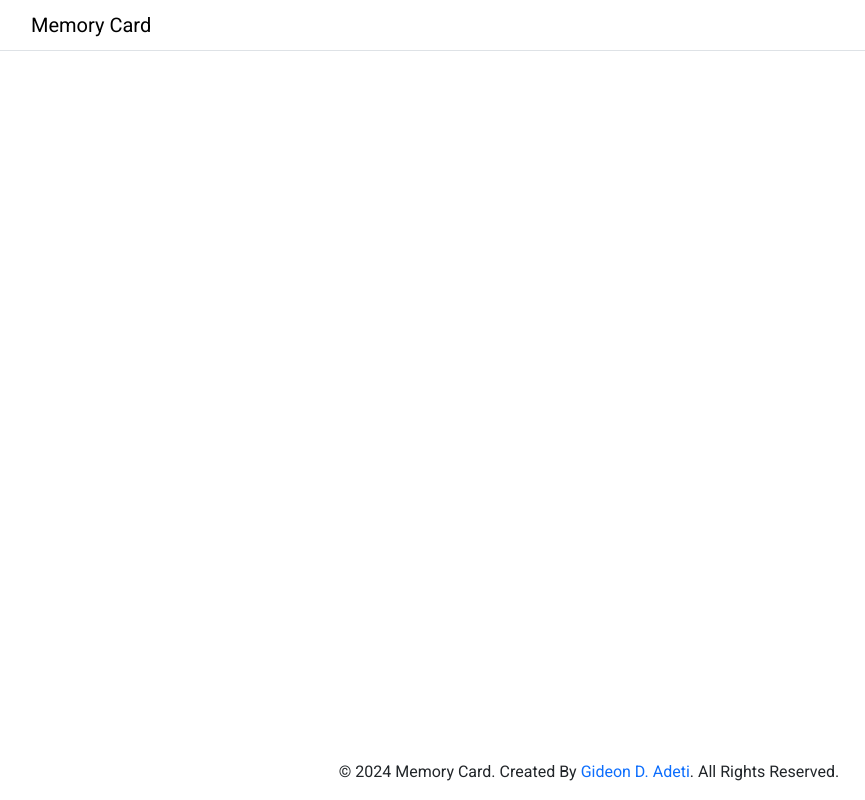
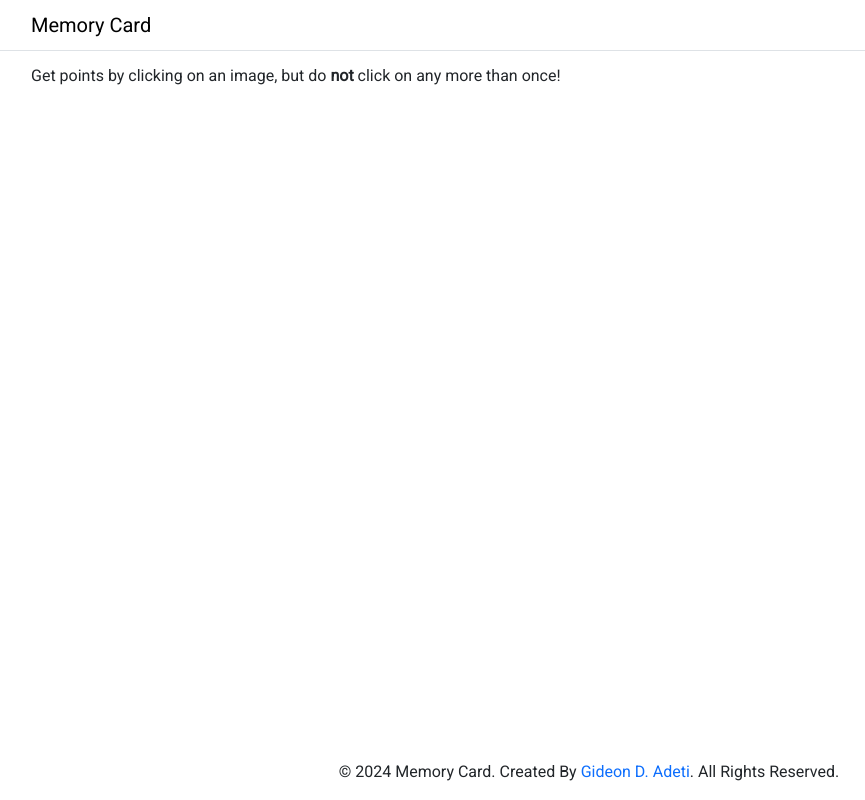
Before and after one commit to GDA0/memory-card, a React (Vite) app: page / in a window 1280 px wide. Shown: the whole page, without its empty margins (51-916 px from the left). Built offline with nearby package versions, Linux system fonts and the light colour scheme.

Commit message:
Work on main contents; add instructions

```diff
--- a/src/components/Main.jsx
+++ b/src/components/Main.jsx
@@ -1,3 +1,10 @@
 export default function Main () {
-
+  return (
+    <main className='my-5 py-3 container'>
+      <p>
+        Get points by clicking on an image, but do <b>not</b> click on any more
+        than once!
+      </p>
+    </main>
+  )
 }
```
